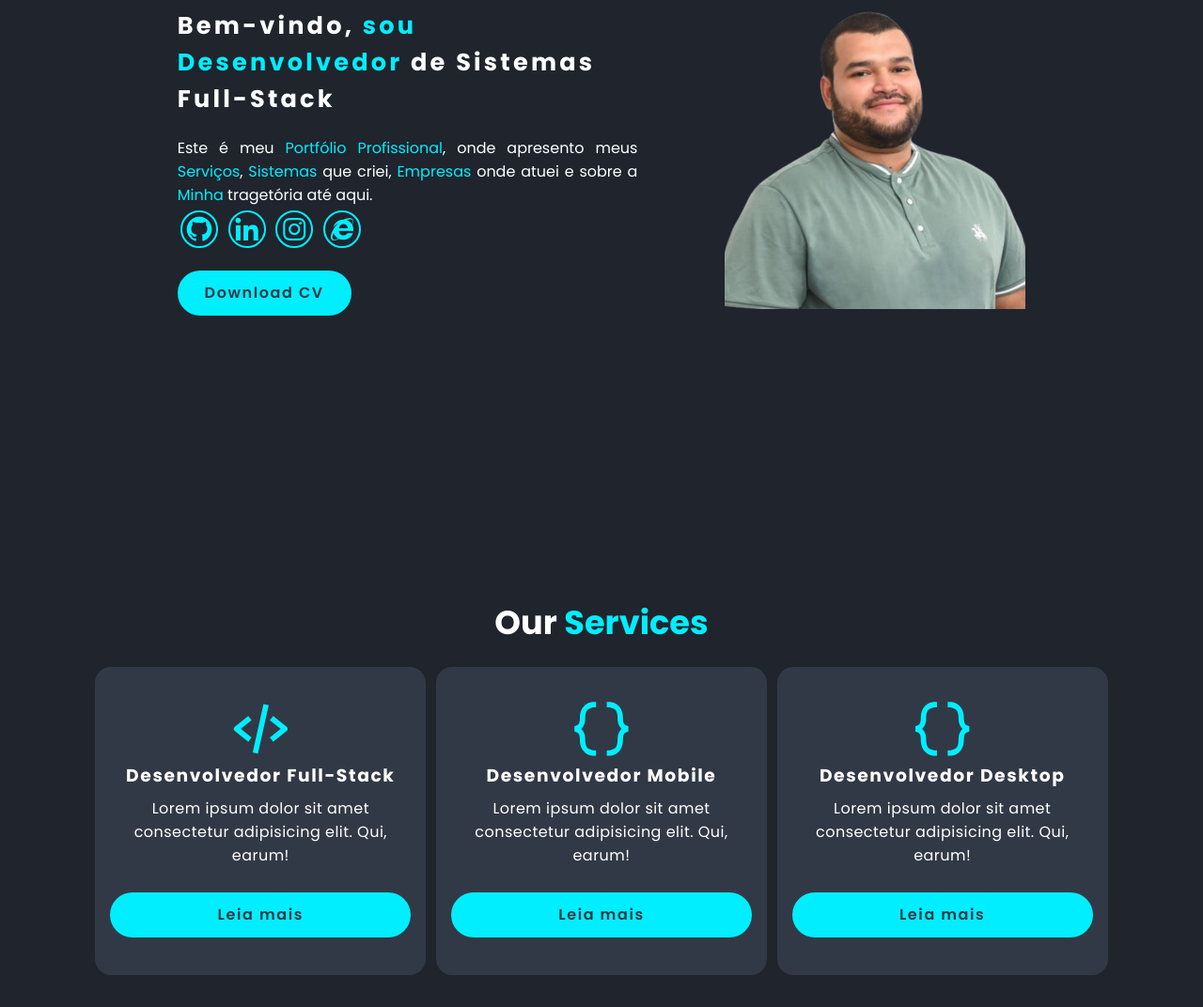
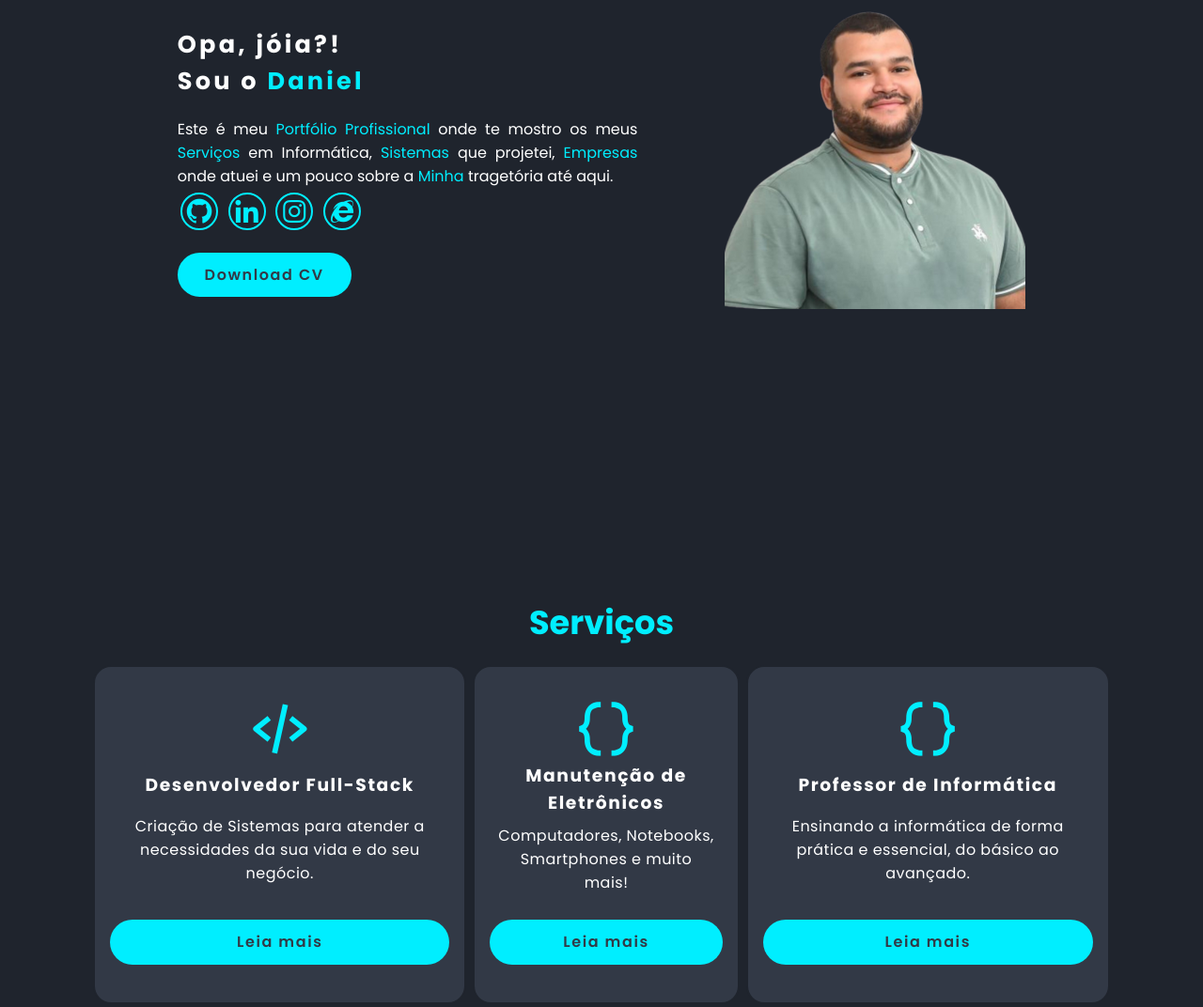
Before and after one commit to dansoares8/p6.4.portfolio-profissional, a plain HTML site: page index.html in a window 1280 px wide. Shown: the part 260-1332 px from the top of the page at 94% size. Drawn offline with nearby package versions, Linux system fonts and the light colour scheme.

Commit message:
fix bugs and updating files

```diff
--- a/index.html
+++ b/index.html
@@ -44,10 +44,10 @@
     <!-- inicio home -->
     <section class="home" id="home">
         <div class="home-content">
-            <h3>Bem-vindo, <span>sou</span></h3>
-            <h3><span>Desenvolvedor</span> de Sistemas Full-Stack</h3>
+            <h3>Opa, jóia?!</h3>
+            <h3>Sou o <span>Daniel</span></h3>
 
-            <p>Este é meu <span>Portfólio Profissional</span>, onde apresento meus <span>Serviços</span>, <span>Sistemas</span> que criei, <span>Empresas</span> onde atuei e sobre a <span>Minha</span> tragetória até aqui.</p>
+            <p>Este é meu <span>Portfólio Profissional</span> onde te mostro os meus <span>Serviços</span> em Informática, <span>Sistemas</span> que projetei, <span>Empresas</span> onde atuei e um pouco sobre a <span>Minha</span> tragetória até aqui.</p>
 
             <div class="social-media">
                 <a href="https://www.github.com/dansoares8" target="_blank"><i class='bx bxl-github'></i></a>
@@ -72,27 +72,27 @@
 
     <!-- inicio serviços -->
     <section class="services" id="services">
-        <h2>Our <span>Services</span></h2>
+        <h2><span>Serviços</span></h2>
 
         <div class="services-container">
             <div class="services-box">
                 <i class="bx bx-code-alt"></i>
                 <h3>Desenvolvedor Full-Stack</h3>
-                <p>Lorem ipsum dolor sit amet consectetur adipisicing elit. Qui, earum!</p>
+                <p>Criação de Sistemas para atender a necessidades da sua vida e do seu negócio.</p>
                 <a href="#" class="btn">Leia mais</a>
             </div>
 
             <div class="services-box">
                 <i class="bx bx-code-curly"></i>
-                <h3>Desenvolvedor Mobile</h3>
-                <p>Lorem ipsum dolor sit amet consectetur adipisicing elit. Qui, earum!</p>
+                <h3>Manutenção de Eletrônicos</h3>
+                <p>Computadores, Notebooks, Smartphones e muito mais!</p>
                 <a href="#" class="btn">Leia mais</a>
             </div>
 
             <div class="services-box">
                 <i class="bx bx-code-curly"></i>
-                <h3>Desenvolvedor Desktop</h3>
-                <p>Lorem ipsum dolor sit amet consectetur adipisicing elit. Qui, earum!</p>
+                <h3>Professor de Informática</h3>
+                <p>Ensinando a informática de forma prática e essencial, do básico ao avançado.</p>
                 <a href="#" class="btn">Leia mais</a>
             </div>
         </div>
@@ -103,7 +103,7 @@
 
     <!-- inicio portfolio -->
     <section class="portfolio" id="portfolio">
-        <h2>Meus <span>Projetos</span></h2>
+        <h2>Sistemas <span>Desenvolvidos</span></h2>
 
         <div class="portfolio-container">
 
@@ -202,6 +202,7 @@
 
 
     <script src="assets/js/script.js"></script>
+    <script src="https://cdn.jsdelivr.net/npm/i8-icon@0.9.4/index.min.js"></script>
 </body>
 
 </html>
```
